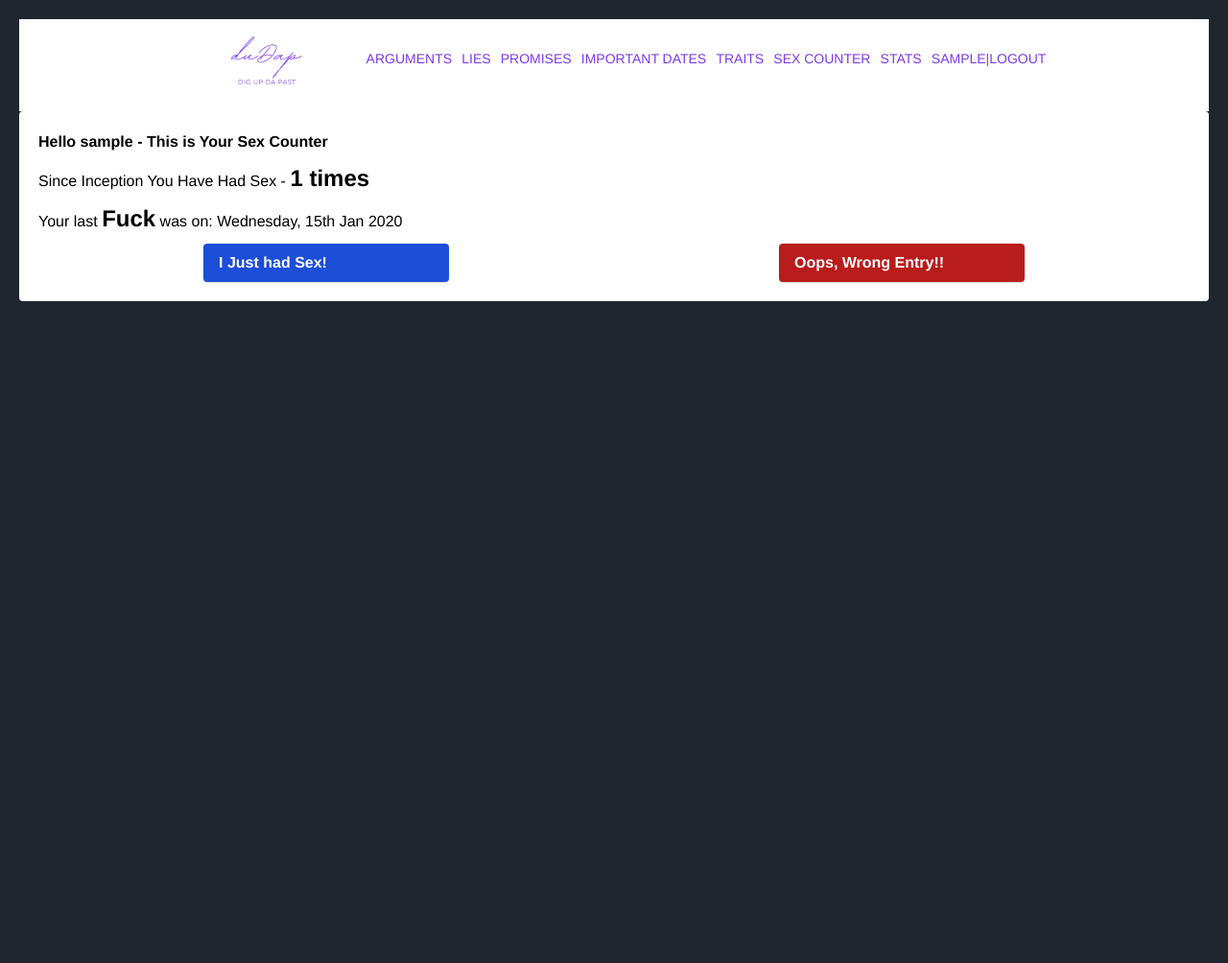
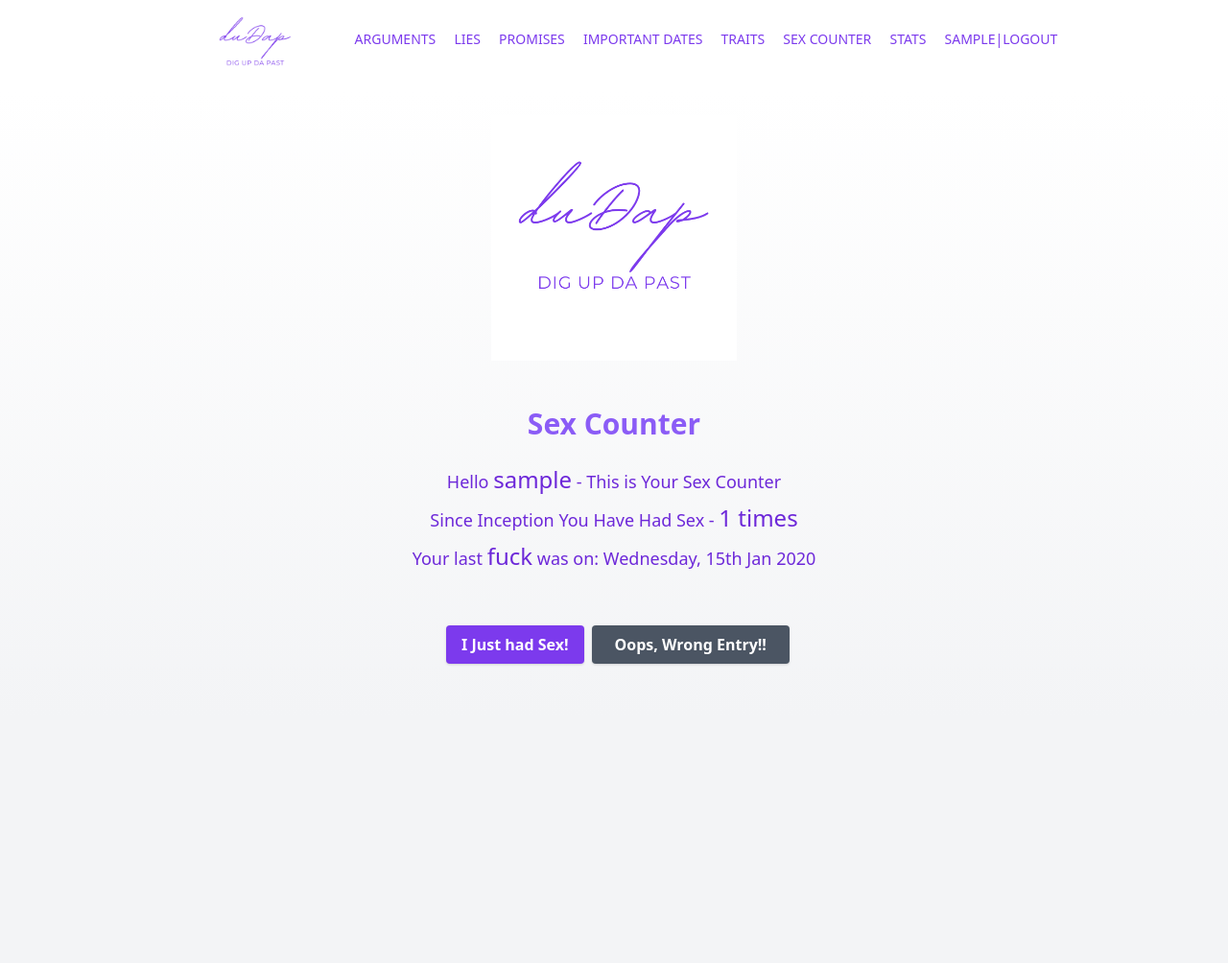
Before and after one commit to raja-chaudhary/duDap, a Django app: page /sex-counter in a window 1280 px wide. Shown: the whole page at 96% size. Before the commit the page ends 314 px from the top, so only its background shows below. Run offline with Django 3.2, Linux system fonts and the light colour scheme; a user stored in the database is signed in; tables that the repository leaves empty hold one stand-in row (values such as "Sample post"); style sheets or scripts are compiled from the project's sources; some libraries are stand-ins or nearby versions.

Commit message:
Added styling to Sex app

```diff
--- a/relMan/discussions/templates/discussions/discussions.html
+++ b/relMan/discussions/templates/discussions/discussions.html
@@ -25,12 +25,6 @@
         <input type="submit" name="Create Discussion" class="shadow bg-purple-600 hover:bg-purple-500 focus:shadow-outline focus:outline-none text-white font-bold py-2 px-4 rounded flex mx-auto cursor-pointer">
     </form>
 </div>
-
-{% if user.is_authenticated %}
-<h1 class="flex justify-center">Welcome {{ user.username }}</h1>
-{% else %}
-<h2>Please login</h2>
-{% endif %}
 
 <div class="block-container bg-top bg-cover -mt-0 -mr-0 -mb-0 -ml-0 pt-0 pr-0 pb-0 pl-0">
     <div class="bg-gray-100 bg-top bg-cover mt-0 mr-0 mb-0 ml-0 pt-0 pr-0 pb-0 pl-0">
--- a/relMan/sex/templates/sex/sex-counter.html
+++ b/relMan/sex/templates/sex/sex-counter.html
@@ -5,47 +5,24 @@
 {% load static %}
 
 {% block content %}
-<script src="https://cdn.jsdelivr.net/npm/vue"></script>
-<script src="https://cdn.jsdelivr.net/npm/axios-client@0.0.9/lib/index.min.js"></script>
 
-<style>
-    body {
-        background: #20262E;
-        padding: 20px;
-        font-family: Helvetica;
-      }
-
-      h1 {
-        margin-bottom: 10px;
-      }
-
-      .title {
-        font-weight: bold;
-      }
-
-      #app {
-        background: #fff;
-        border-radius: 4px;
-        padding: 20px;
-        transition: all 0.2s;
-      }
-</style>
-
-<div id="app">
-    <h1 class="title">Hello {{ current_user }} - This is Your Sex Counter</h1>
-    <h1>Since Inception You Have Had Sex - <span class="title text-2xl">{{ sex_count }} times</span></h1>
-    <h1>Your last <span class="title text-2xl">Fuck</span> was on: {{ last_sex.created|date:"l, dS M Y" }}</h1>
-    <!-- <form method="POST" id="form" class="relative bg-white shadow-md rounded px-8 pt-6 pb-8 mb-4 mx-4">
-        {% csrf_token %}
-
-        <button @click="increment" v-model="add-sex">I Just had Sex!</button>
-    </form>
-    <button @click="decrement" v-model="remove-sex">Oops, Wrong Entry!!</button> -->
-    <div class="flex flex-row justify-center">
-    <a href="{% url 'add_sex' %}" class="shadow bg-appBlue hover:bg-blue-400 focus:shadow-outline focus:outline-none text-white font-bold py-2 px-4 rounded flex mx-auto cursor-pointer w-64">I Just had Sex!</a>
-    <a href="{% url 'delete_sex' %}" class="shadow bg-red-700 hover:bg-red-400 focus:shadow-outline focus:outline-none text-white font-bold py-2 px-4 rounded flex mx-auto cursor-pointer w-64">Oops, Wrong Entry!!</a>
+<section>
+  <div class="flex flex-col justify-center items-center mx-auto bg-gradient-to-b from-white to-gray-100 py-0">
+    <div class="bg-white my-6">
+      <img class="h-64 w-64 rounded-full" src="{% static 'images/dudap.png' %}" alt="">
+    </div>
+    <h1 class="font-extrabold text-2xl md:text-3xl text-purple-500 mt-6 mr-0 mb-6 ml-0 pt-0 pr-0 pb-0 pl-0 text-center">
+      Sex Counter</h1>
+    <h2 class="text-lg mb-2 text-purple-700 rounded">Hello <span class="text-2xl">{{ current_user }}</span> - This is Your Sex Counter</h2>
+    <h2 class="text-lg mb-2 text-purple-700 rounded">Since Inception You Have Had Sex - <span class="text-2xl">{{ sex_count }} times</span></h2>
+    <h2 class="text-lg mb-2 text-purple-700 rounded">Your last <span class="text-2xl">fuck</span> was on: {{ last_sex.created|date:"l, dS M Y" }}</h2>
+    <div class="flex flex-row justify-center my-12">
+      <a href="{% url 'add_sex' %}" class="shadow bg-purple-600 hover:bg-purple-500 focus:shadow-outline focus:outline-none text-white font-bold rounded flex cursor-pointer mt-0 mr-2 mb-2 ml-2 pt-2 pr-4 pb-2 pl-4">I Just had Sex!</a>
+      <a href="{% url 'delete_sex' %}" class="shadow bg-gray-600 hover:bg-gray-500 focus:shadow-outline focus:outline-none text-white font-bold py-2 px-4 rounded flex cursor-pointer mt-0 mr-0 mb-2 ml-0 pt-2 pr-6 pb-2 pl-6">Oops, Wrong Entry!!</a>
+    </div>
   </div>
-  </div>
+  <div class="h-64 bg-gray-100"></div>
+</section>
 
 <script>
 function increment () {
--- a/relMan/stats/views.py
+++ b/relMan/stats/views.py
@@ -2,7 +2,8 @@ from django.shortcuts import render
 from sex.models import Sex
 from discussions.models import Discussion
 from django.contrib.auth.decorators import login_required
-from datetime import date, timedelta, datetime
+import pytz
+from datetime import date, timedelta, datetime, timezone
 
 
 # Create your views here.
@@ -14,7 +15,6 @@ def stats_view(request):
         sex_ytd_monthly_weekly(request),
         arguments_ytd_monthly_weekly(request)
     ]
-    print(charts)
     return render(request, "stats/stats.html", context={"charts": charts})
 
 
@@ -40,7 +40,6 @@ def sex_ytd_monthly_weekly(request):
                                         created__range=[monthly_startdate, startdate]).count()
     sex_this_year = Sex.objects.filter(sex_user=request.user,
                                        created__range=[starting_day_of_current_year, startdate]).count()
-    print(sex_past_week)
 
     context = {
         'sex_past_week': sex_past_week,
```
Also changed, not shown: relMan/templates/search.html (+15 -15 lines).
